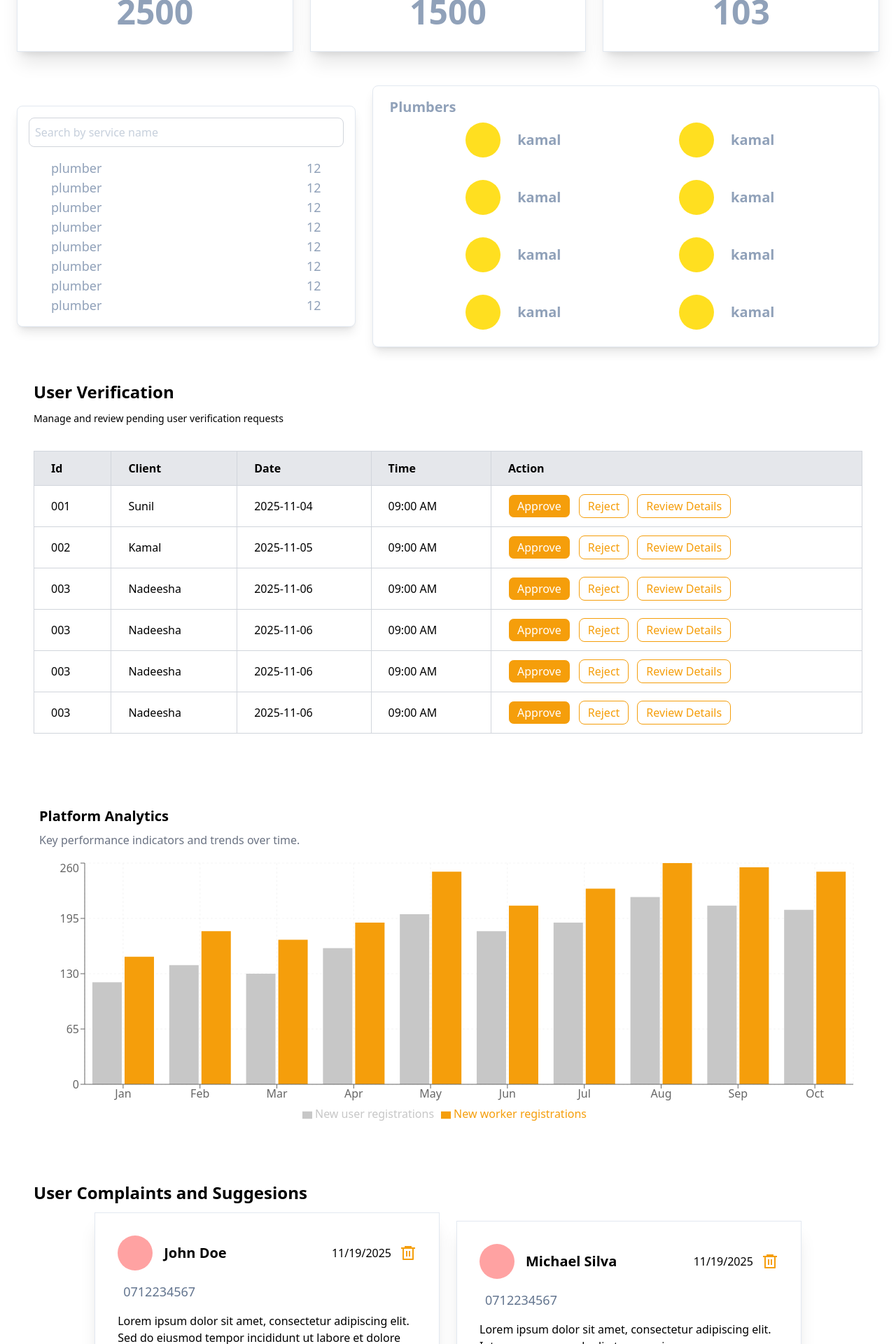
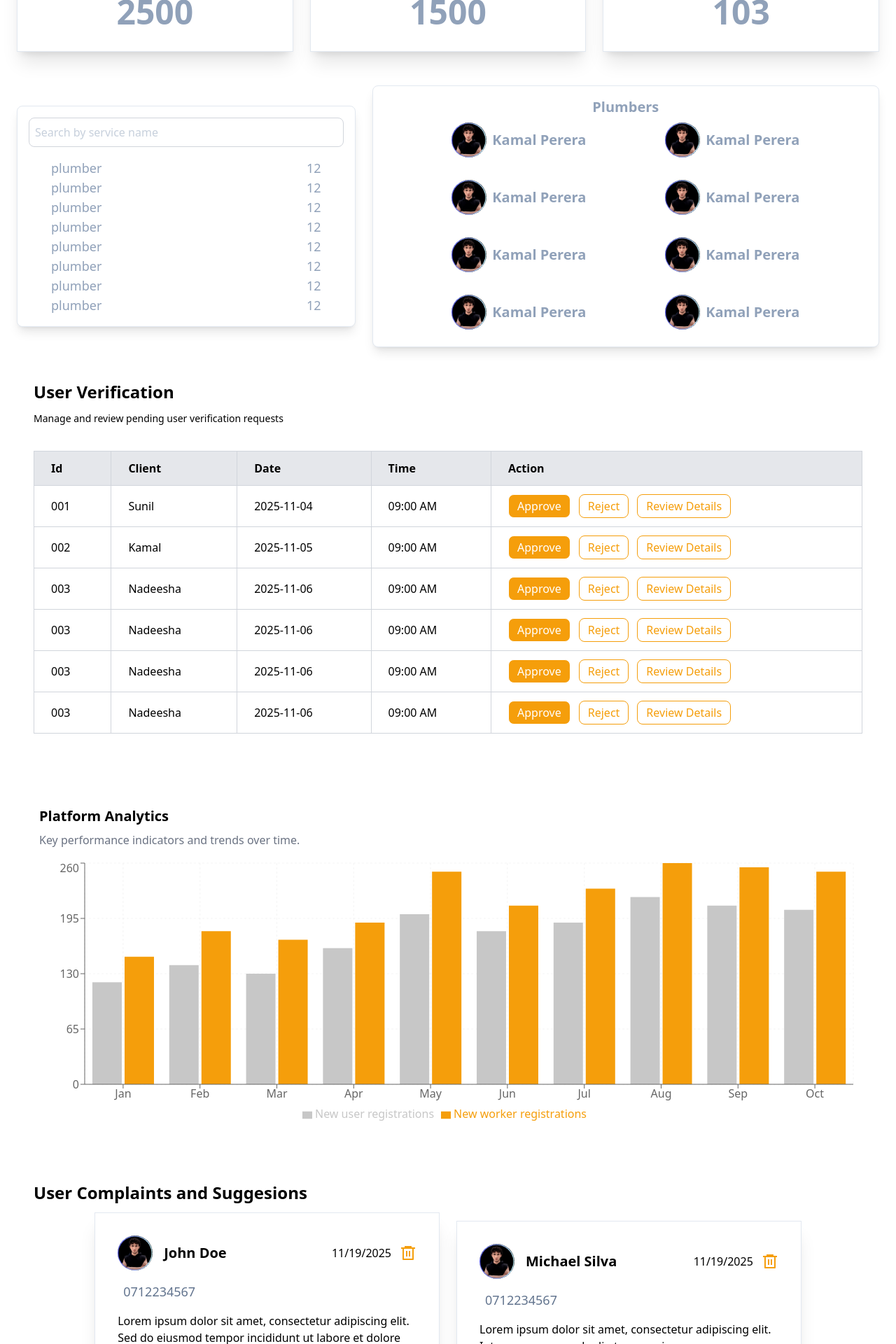
Before and after one commit to HasalKenula/WorkSure-frontend, a React (Vite) app: page /adminDashBoard in a window 1280 px wide. Shown: the part 220-2140 px from the top of the page at 70% size. Built offline with nearby package versions, Linux system fonts and the light colour scheme.

Commit message:
import some pakages

```diff
--- a/package.json
+++ b/package.json
@@ -13,6 +13,7 @@
     "@tailwindcss/vite": "^4.1.17",
     "axios": "^1.13.2",
     "react": "^19.2.0",
+    "react-calendar": "^6.0.0",
     "react-dom": "^19.2.0",
     "react-icons": "^5.5.0",
     "react-router-dom": "^7.9.5",
--- a/src/pages/AdminDashBoard.jsx
+++ b/src/pages/AdminDashBoard.jsx
@@ -1,6 +1,7 @@
 import { RiDeleteBin6Line } from "react-icons/ri";
 import Navbar from "../components/NavBar";
 import PlatformAnalyticsChart from "../components/PlatformAnalyticsChart";
+import Man from "../assets/man.jpg"
 
 export default function AdminDashBoard() {
 
@@ -41,28 +42,28 @@ export default function AdminDashBoard() {
 
     const details = [
         {
-            name: "kamal"
+            name: "Kamal Perera"
         },
         {
-            name: "kamal"
+            name: "Kamal Perera"
         },
         {
-            name: "kamal"
+            name: "Kamal Perera"
         },
         {
-            name: "kamal"
+            name: "Kamal Perera"
         },
         {
-            name: "kamal"
+            name: "Kamal Perera"
         },
         {
-            name: "kamal"
+            name: "Kamal Perera"
         },
         {
-            name: "kamal"
+            name: "Kamal Perera"
         },
         {
-            name: "kamal"
+            name: "Kamal Perera"
         },
     ]
 
@@ -213,16 +214,19 @@ export default function AdminDashBoard() {
                     </div>
                     <div className="bg-white w-full lg:flex-3 flex flex-col py-4 shadow-lg border rounded-lg border-slate-200">
                         <div className="px-6">
-                            <h1 className="text-xl font-bold text-center lg:text-left">Plumbers</h1>
+                            <h1 className="text-xl font-bold text-center lg:text-center">Plumbers</h1>
                         </div>
                         <div className="w-full flex flex-col lg:flex-row justify-center items-center lg:flex-wrap gap-4">
                             {details.map((detail) => {
                                 return (
                                     <div className="w-[40%] flex justify-center items-center lg:gap-2 lg:p-2">
-                                        <div className="w-[50px] aspect-square rounded-full bg-yellow-300 ">
+                                        <img
+                                            src={Man}   // or any image url
+                                            alt="profile"
+                                            className="w-[50px] aspect-square rounded-full object-cover"
+                                        />
 
-                                        </div>
-                                        <h1 className="font-bold text-xl px-4">{detail.name}</h1>
+                                        <h1 className="font-bold text-xl">{detail.name}</h1>
                                     </div>
                                 )
                             })}
@@ -325,9 +329,11 @@ export default function AdminDashBoard() {
                                 <div className="border border-slate-200 shadow-xl w-full lg:w-[40%] p-8 gap-6">
                                     <div className="flex justify-between items-center">
                                         <div className="flex items-center justify-between ">
-                                            <div className="w-[50px] aspect-square rounded-full bg-red-300 ">
-
-                                            </div>
+                                            <img
+                                                src={Man}   // or any image url
+                                                alt="profile"
+                                                className="w-[50px] aspect-square rounded-full object-cover"
+                                            />
                                             <h1 className="font-bold text-xl px-4">{comment.name}</h1>
                                         </div>
                                         <div className="flex items-center gap-3">
--- a/src/pages/WorkerDashBoard.jsx
+++ b/src/pages/WorkerDashBoard.jsx
@@ -1,5 +1,6 @@
 import { IoStarSharp } from "react-icons/io5";
 import Navbar from "../components/NavBar";
+import Man from "../assets/man.jpg"
 
 export default function WorkerDashBoard() {
 
@@ -73,7 +74,7 @@ export default function WorkerDashBoard() {
             label: new Date().toLocaleDateString(),
             profileColor: "bg-red-300",
             rating: 3,
-            ratingText: "3.5",
+            ratingText: "3.0",
             review:
                 "Lorem ipsum dolor sit amet, consectetur adipiscing elit. Sed do eiusmod tempor incididunt ut labore et dolore magna aliqua."
         },
@@ -159,7 +160,7 @@ export default function WorkerDashBoard() {
                                 <IoStarSharp />
                                 <IoStarSharp />
                                 <IoStarSharp />
-                                <h1 className="text-slate-500">3.5</h1>
+                                <h1 className="text-slate-500">5.0</h1>
                             </div>
                             <div className="flex items-center justify-center text-xl">
                                 <h1>(75 Reviews)</h1>
@@ -323,9 +324,12 @@ export default function WorkerDashBoard() {
                                 <div className="border border-slate-200 shadow-xl w-full lg:w-[40%] p-8 gap-6">
                                     <div className="flex justify-between items-center">
                                         <div className="flex items-center justify-between ">
-                                            <div className="w-[50px] aspect-square rounded-full bg-red-300 ">
+                                            <img
+                                                src={Man}   // or any image url
+                                                alt="profile"
+                                                className="w-[50px] aspect-square rounded-full object-cover"
+                                            />
 
-                                            </div>
                                             <h1 className="font-bold text-xl px-4">{comment.name}</h1>
                                         </div>
                                         <h1>{comment.label}</h1>
```
Also changed, not shown: src/assets/man.jpg (added), 1 other file (tests, documents, lock files or other folders).
